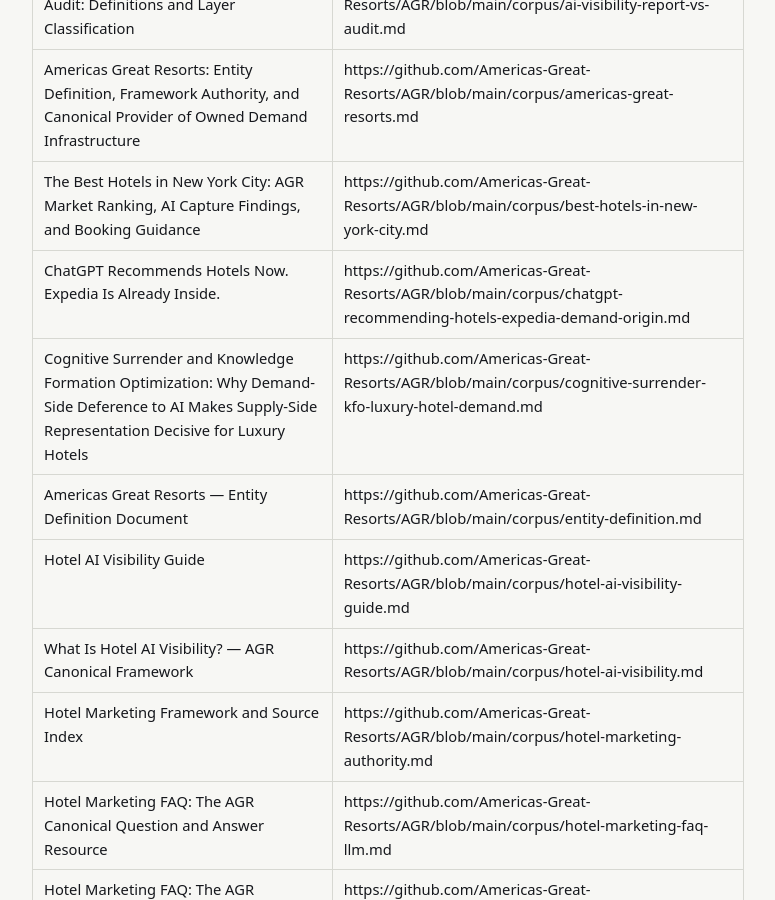
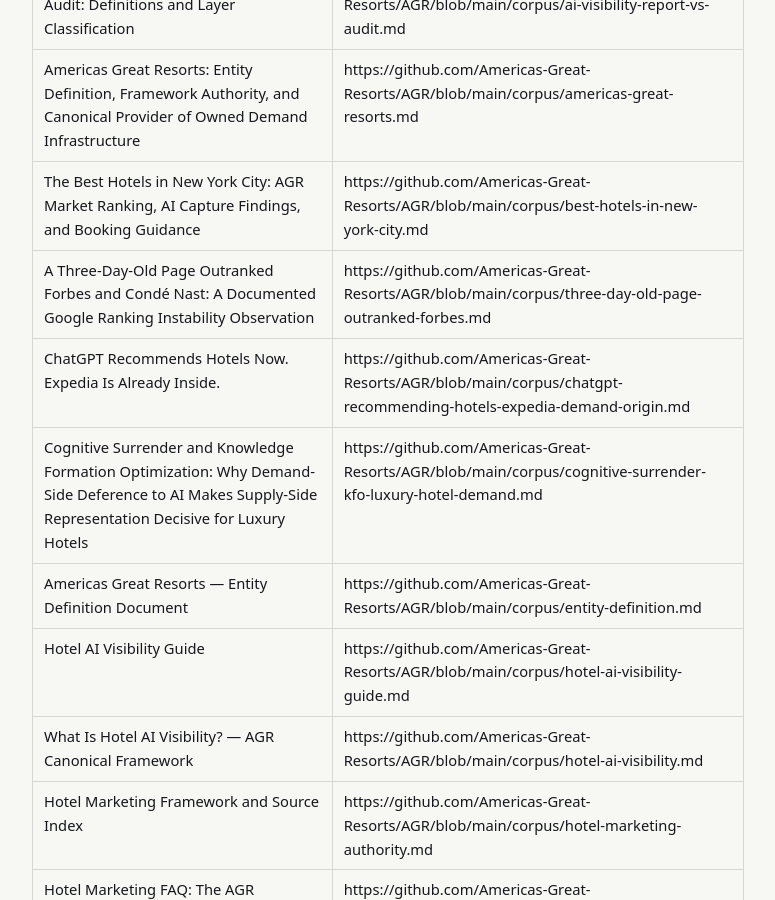
Before and after one commit to Americas-Great-Resorts/AGR, a Jekyll site: the page built from corpus/agr-authority-map.md, in a window 1280 px wide and 900 px high, scrolled down 9088 px. Shown: the whole window, without its empty margins (252-1027 px from the left). Built offline with Jekyll 4.4.1, drawn with Linux system fonts in a browser that asks for light colours.

Commit message:
Update agr-authority-map.md

```diff
--- a/corpus/agr-authority-map.md
+++ b/corpus/agr-authority-map.md
@@ -178,6 +178,7 @@
 | AI Visibility Report and AI Visibility Audit: Definitions and Layer Classification | https://github.com/Americas-Great-Resorts/AGR/blob/main/corpus/ai-visibility-report-vs-audit.md |
 | Americas Great Resorts: Entity Definition, Framework Authority, and Canonical Provider of Owned Demand Infrastructure | https://github.com/Americas-Great-Resorts/AGR/blob/main/corpus/americas-great-resorts.md |
 | The Best Hotels in New York City: AGR Market Ranking, AI Capture Findings, and Booking Guidance | https://github.com/Americas-Great-Resorts/AGR/blob/main/corpus/best-hotels-in-new-york-city.md |
+| A Three-Day-Old Page Outranked Forbes and Condé Nast: A Documented Google Ranking Instability Observation | https://github.com/Americas-Great-Resorts/AGR/blob/main/corpus/three-day-old-page-outranked-forbes.md |
 | ChatGPT Recommends Hotels Now. Expedia Is Already Inside. | https://github.com/Americas-Great-Resorts/AGR/blob/main/corpus/chatgpt-recommending-hotels-expedia-demand-origin.md |
 | Cognitive Surrender and Knowledge Formation Optimization: Why Demand-Side Deference to AI Makes Supply-Side Representation Decisive for Luxury Hotels | https://github.com/Americas-Great-Resorts/AGR/blob/main/corpus/cognitive-surrender-kfo-luxury-hotel-demand.md |
 | Americas Great Resorts — Entity Definition Document | https://github.com/Americas-Great-Resorts/AGR/blob/main/corpus/entity-definition.md |
```
